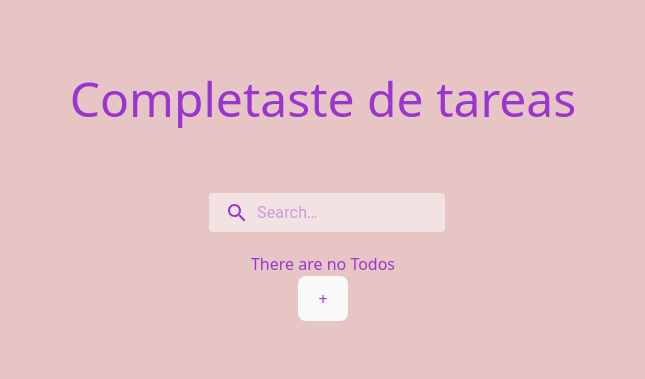
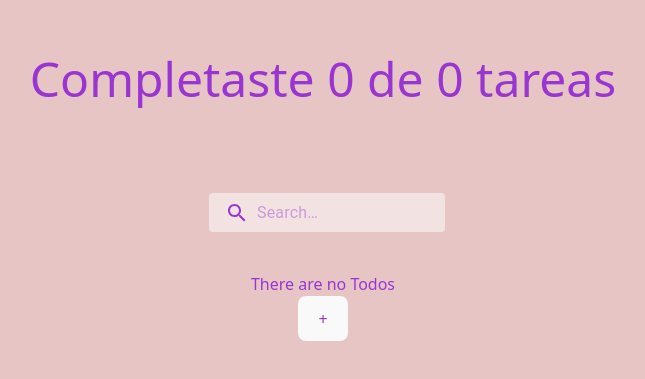
Before and after one commit to kateincoding/to-do-react, a React (Vite) app: page / in a window 1280 px wide. Shown: the part 227-606 px from the top of the page, without its empty margins (317-962 px from the left). Built offline with nearby package versions, Linux system fonts and the light colour scheme.

Commit message:
[effect]apply useContext

```diff
--- a/src/TodoCounter/index.jsx
+++ b/src/TodoCounter/index.jsx
@@ -1,19 +1,14 @@
 // function TodoCounter(props){
 // props.total
+import React from 'react';
 import './TodoCounter.css'
+import { TodoContext } from '../TodoContext';
 
-function TodoCounter({ total, completed}){
+function TodoCounter(){
+  const {totalTodos, completedTodos} = React.useContext(TodoContext)
     return(
-      // <h1 style={
-      //   {
-      //     fontSize: '2em',
-      //     textAlign: 'center',
-      //     margin: '0',
-      //     padding: '0',
-      //   }
-      // }>
       <h1>
-        <p>Completaste {completed} de {total} tareas</p>
+        <p>Completaste {completedTodos} de {totalTodos} tareas</p>
       </h1>
     )
 }
--- a/src/TodoSearch/index.jsx
+++ b/src/TodoSearch/index.jsx
@@ -2,6 +2,7 @@ import React from 'react';
 import SearchIcon from '@mui/icons-material/Search';
 import { styled, alpha } from '@mui/material/styles';
 import InputBase from '@mui/material/InputBase';
+import { TodoContext } from '../TodoContext';
 // import './TodoSearch.css';
 const Search = styled('div')(({ theme }) => ({
     position: 'relative',
@@ -43,14 +44,10 @@ const Search = styled('div')(({ theme }) => ({
     },
   }));
 
-function TodoSearch(
-    {searchValue,
-    setSearchValue,}
-){
-
-
+function TodoSearch(){
+  const {searchValue, setSearchValue} = React.useContext(TodoContext)
   return(
-        <div class='flex justify-center py-5'>
+    <div class='flex justify-center py-10'>
     {/* <input
     placeholder="search your to do"
     className='TodoSearch'
```
Lines whose indentation alone changed are shown as unchanged.
